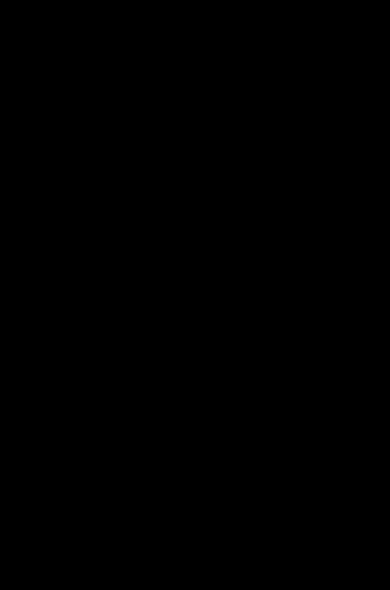
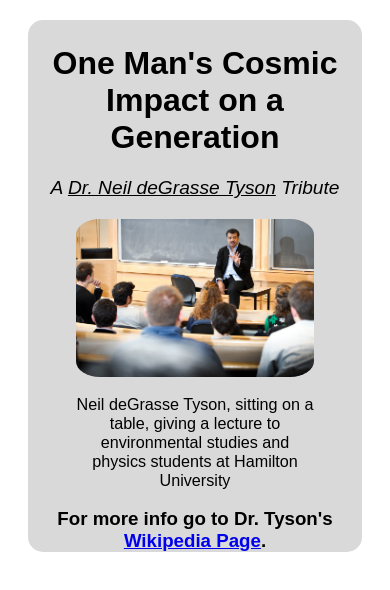
Before and after one commit to Alzaro/Web-Dev, a plain HTML site: page TributeProject/TributePage/Home.html in a window 390 px wide. Drawn offline with Linux system fonts and the light colour scheme.

Commit message:
Added two pictures for the webpage, only one is in use. Added the basic skeleton of content and page layout in HTML Added some responsive properties to the CSS.

```diff
--- a/TributeProject/TributePage/Home.html
+++ b/TributeProject/TributePage/Home.html
@@ -4,9 +4,29 @@
 <head>
     <meta charset="utf-8" />
 	<link rel="stylesheet" type="text/css" href="css/Home.css" />
-    <title></title>
+    <title>Cosmic Tribute</title>
 </head>
 <body>
+	<main id="main">
+		<div id="title-div">
+			<h1 id="title">One Man's Cosmic Impact on a Generation</h1>
+			<span id="title-sub">A <u>Dr. Neil deGrasse Tyson</u> Tribute</span>
+		</div>
+		<div id="img-div" class="image">
+			<figure>
+				<a href="Images/givingLecture.jpg" target="_blank"><img id="image" src="Images/givingLecture.jpg" alt="Picture of Neil deGrasse Tyson" /></a>
+				<br />
+				<figcaption id="img-caption">
+					Neil deGrasse Tyson, sitting on a table, giving a lecture to environmental studies and physics students at Hamilton University
+				</figcaption>
+			</figure>
+		</div>
 
+		<article id="tribute-info">
+
+			<!--TODO: PUT CONTENT HERE ABOUT DR.TYSON-->
+			<h3>For more info go to Dr. Tyson's <a id="tribute-link" href="#" target="_blank">Wikipedia Page</a>.</h3>
+		</article>
+	</main>
 </body>
 </html>
--- a/TributeProject/TributePage/css/Home.css
+++ b/TributeProject/TributePage/css/Home.css
@@ -1,4 +1,48 @@
 body
 {
-	background:black;
+
 }
+#main
+{
+	background:hsl(0, 0%, 85%);
+	margin: 20px;
+	border-radius:15px;
+	text-align:center;
+	max-width:100%;
+	height:auto;
+	font-family: Bookman, sans-serif;
+}
+#title-div
+{
+	padding:1%;
+}
+#title-sub
+{
+	font-size:1.2em;
+	font-style:italic;
+}
+#img-div
+{
+	width: 95%;
+	border-radius: 50px;
+	margin:auto;
+	/*background: hsl(0, 0%, 80%);*/
+	height:auto;
+}
+img
+{
+	display: block;
+	max-width: 100%;
+	height: auto;
+	margin:auto;
+	border-radius:10%;
+}
+img:hover
+{
+	-webkit-transition:1s all;
+	-webkit-filter:brightness(50%);
+}
+#img-caption
+{
+	font-size:1.01em;
+}
```
Also changed, not shown: TributeProject/TributePage/Images/givingLecture.jpg (added), TributeProject/TributePage/Images/neil-degrasse-tyson.jpg (added).
